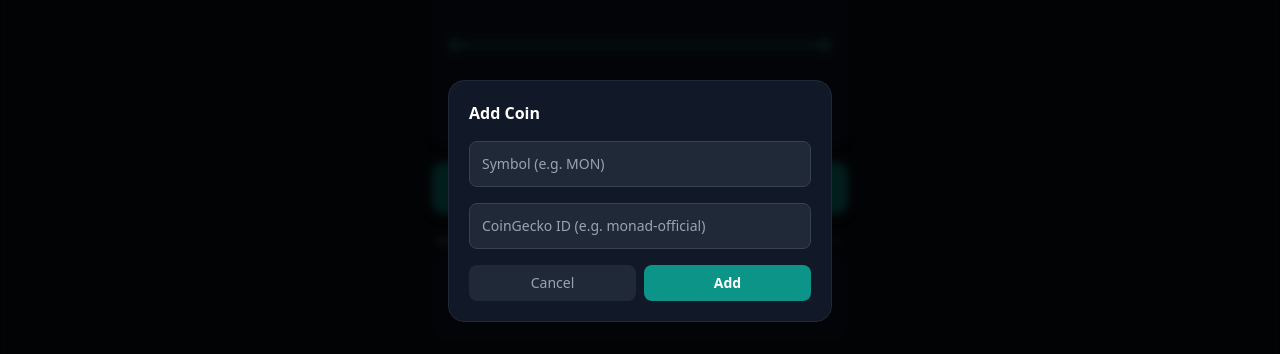
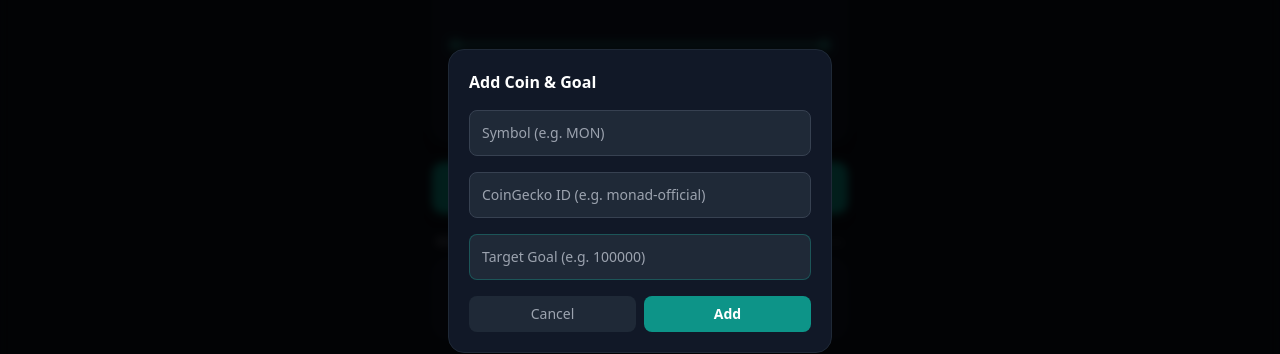
Before and after one commit to monkroe/crypto-tracker, a plain HTML site: page index.html in a window 1280 px wide. Both pictures are taken after a click on the button "Add New Coin". Shown: the part 199-553 px from the top of the page. Drawn offline with nearby package versions, Linux system fonts and the light colour scheme; no server answers.

Commit message:
Update modal header and add target goal input

```diff
--- a/index.html
+++ b/index.html
@@ -153,16 +153,20 @@
 
     <div id="new-coin-modal" class="hidden fixed inset-0 bg-black/80 z-50 flex items-center justify-center p-4 backdrop-blur-sm">
         <div class="bg-gray-900 w-full max-w-sm rounded-2xl border border-gray-800 p-5 space-y-4">
-            <h3 class="font-bold text-white">Add Coin</h3>
+            <h3 class="font-bold text-white">Add Coin & Goal</h3>
+
             <input type="text" id="new-coin-symbol" placeholder="Symbol (e.g. MON)" class="w-full bg-gray-800 border border-gray-700 text-white rounded-lg p-3 text-sm">
+
             <input type="text" id="new-coin-id" placeholder="CoinGecko ID (e.g. monad-official)" class="w-full bg-gray-800 border border-gray-700 text-white rounded-lg p-3 text-sm">
+
+            <input type="number" id="new-coin-target" placeholder="Target Goal (e.g. 100000)" class="w-full bg-gray-800 border border-primary-500/30 text-white rounded-lg p-3 text-sm focus:border-primary-500">
+
             <div class="flex gap-2">
                 <button onclick="closeModal('new-coin-modal')" class="flex-1 bg-gray-800 text-gray-400 py-2 rounded-lg text-sm">Cancel</button>
                 <button id="btn-save-coin" class="flex-1 bg-primary-600 text-white font-bold py-2 rounded-lg text-sm">Add</button>
             </div>
         </div>
     </div>
-
     <div id="delete-coin-modal" class="hidden fixed inset-0 bg-black/80 z-50 flex items-center justify-center p-4 backdrop-blur-sm">
         <div class="bg-gray-900 w-full max-w-sm rounded-2xl border border-gray-800 p-5 space-y-4">
             <h3 class="font-bold text-red-400">Delete Coin</h3>
```
